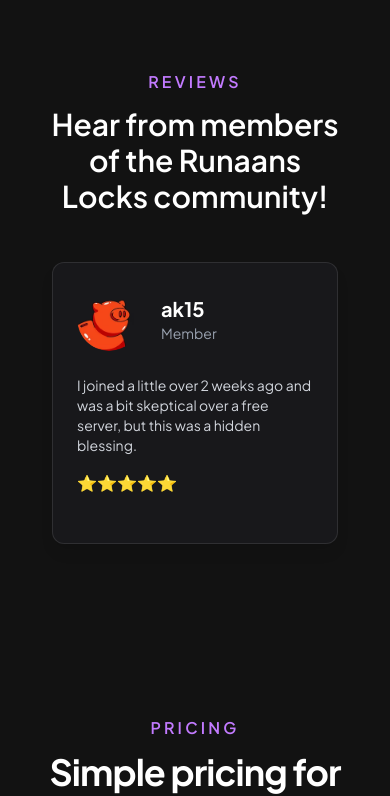
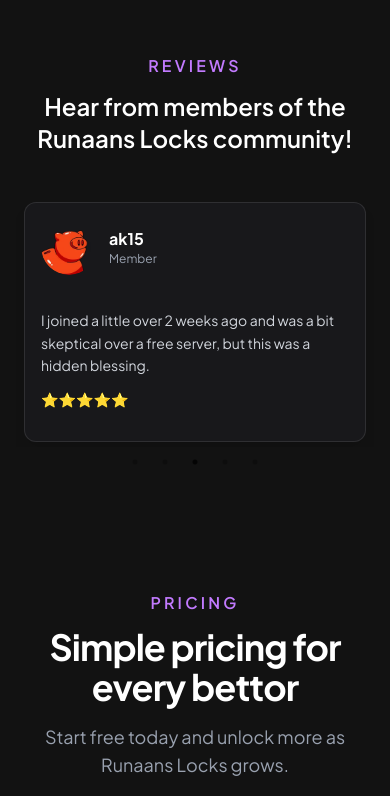
Before and after one commit to Runaans/runaanslocks, a React (Vite) app: page / in a window 390 px wide. Shown: the part 2807-3603 px from the top of the page. Built offline with nearby package versions, Linux system fonts and the light colour scheme.

Commit message:
Tweaked Mobile Fixes for Reviews

```diff
--- a/package.json
+++ b/package.json
@@ -14,6 +14,7 @@
     "@stripe/stripe-js": "^8.9.0",
     "@tailwindcss/vite": "^4.2.1",
     "@vercel/analytics": "^1.6.1",
+    "@vercel/speed-insights": "^1.3.1",
     "axios": "^1.13.6",
     "dom": "^0.0.3",
     "framer-motion": "^12.35.0",
--- a/src/App.jsx
+++ b/src/App.jsx
@@ -10,6 +10,7 @@ import Footer from "./components/Footer";
 import About from "./components/About";
 import Price from "./components/Price";
 import { Analytics } from "@vercel/analytics/react";
+import { SpeedInsights } from "@vercel/speed-insights/next"
 
 // to start run node .\server.js
 
@@ -50,6 +51,7 @@ function App() {
   <Footer/>
 
   <Analytics/>
+  <SpeedInsights/>
   </div>
   )
 }
--- a/src/components/Reviews.jsx
+++ b/src/components/Reviews.jsx
@@ -1,53 +1,47 @@
-import React from 'react'
-import Slider from 'react-slick'
+import React from "react";
+import Slider from "react-slick";
 import avatar1 from "../assets/maks.jpg";
 import avatar2 from "../assets/raj.png";
 import avatar3 from "../assets/ak15.avif";
 import avatar4 from "../assets/terry.avif";
 import avatar5 from "../assets/havon1.avif";
 
-<img src={avatar1} alt="Avatar1" className="w-16 h-16 rounded-full"/>;
-<img src={avatar2} alt="Avatar2" className="w-16 h-16 rounded-full"/>;
-<img src={avatar3} alt="Avatar3" className="w-16 h-16 rounded-full" />;
-<img src={avatar4} alt="Avatar4" className="w-16 h-16 rounded-full" />;
-<img src={avatar5} alt="Avatar5" className="w-16 h-16 rounded-full" />;
-
 const TestimonialsData = [
   {
     id: 1,
-    name: 'Hayden Nguyen',
-    text: 'Just joined and up 40 units!!!!',
+    name: "Hayden Nguyen",
+    text: "Just joined and up 40 units!!!!",
     img: avatar1,
   },
   {
     id: 2,
-    name: 'Raj Ferrer',
-    text: 'THE BESTTTTTTTTTTTTTTTTTTT',
+    name: "Raj Ferrer",
+    text: "THE BESTTTTTTTTTTTTTTTTTTT",
     img: avatar2,
   },
   {
     id: 3,
-    name: 'ak15',
-    text: 'I joined a little over 2 weeks ago and was a bit skeptical over a free server, but this was a hidden blessing.',
+    name: "ak15",
+    text: "I joined a little over 2 weeks ago and was a bit skeptical over a free server, but this was a hidden blessing.",
     img: avatar3,
   },
   {
     id: 4,
-    name: 'TerrySports2000',
-    text: 'Just joined last Sunday and already made 15 units!',
+    name: "TerrySports2000",
+    text: "Just joined last Sunday and already made 15 units!",
     img: avatar4,
   },
   {
     id: 5,
-    name: 'Havon',
-    text: 'I’ll be honest, I didn’t expect much from a free Discord at first. Usually those kinds of servers are hit or miss, but this one completely proved me wrong.',
+    name: "Havon",
+    text: "I’ll be honest, I didn’t expect much from a free Discord at first. Usually those kinds of servers are hit or miss, but this one completely proved me wrong.",
     img: avatar5,
   },
-]
+];
 
 const Reviews = () => {
   const settings = {
-    dots: false,
+    dots: true,
     arrows: false,
     infinite: true,
     speed: 700,
@@ -59,19 +53,10 @@ const Reviews = () => {
     pauseOnFocus: true,
     responsive: [
       {
-        breakpoint: 10000,
-        settings: {
-          slidesToShow: 3,
-          slidesToScroll: 1,
-          infinite: true,
-        },
-      },
-      {
         breakpoint: 1024,
         settings: {
           slidesToShow: 2,
           slidesToScroll: 1,
-          initialSlide: 0,
         },
       },
       {
@@ -79,54 +64,58 @@ const Reviews = () => {
         settings: {
           slidesToShow: 1,
           slidesToScroll: 1,
+          dots: true,
         },
       },
     ],
-  }
+  };
 
   return (
-    <div className='py-14 mb-10'>
-      <div className='container mx-auto px-6'>
-        <div className='space-y-4 p-6 text-center max-w-3xl mx-auto mb-6'>
-          <h1 className='text-purple-400 font-semibold uppercase tracking-[0.2em] mb-3'>
+    <section className="py-12 mb-10" id="review">
+      <div className="container mx-auto px-4 sm:px-6">
+        <div className="space-y-3 p-4 text-center max-w-3xl mx-auto mb-8">
+          <h1 className="text-purple-400 font-semibold uppercase tracking-[0.2em]">
             Reviews
           </h1>
-          <p className='font-semibold text-3xl'>
+          <p className="font-semibold text-2xl sm:text-3xl text-white">
             Hear from members of the Runaans Locks community!
           </p>
         </div>
 
         <Slider {...settings}>
-          {TestimonialsData.map((item) => {
-            return (
-              <div key={item.id} className='px-3'>
-                <div className='h-full flex flex-col justify-between p-6 rounded-xl shadow-lg mx-4 bg-zinc-900 border border-white/10'>
-                  <div className='flex justify-start items-center gap-5'>
+          {TestimonialsData.map((item) => (
+            <div key={item.id} className="px-2 sm:px-3">
+              <div className="h-full min-h-60 flex flex-col justify-between p-4 sm:p-6 rounded-xl shadow-lg bg-zinc-900 border border-white/10">
+                <div className="flex items-center gap-3 sm:gap-5">
                   {item.img && (
                     <img
                       src={item.img}
                       alt={item.name}
-                        className='w-16 h-16 rounded-full object-cover'
+                      className="w-14 h-14 sm:w-16 sm:h-16 rounded-full object-cover shrink-0"
                     />
                   )}
-                    <div>
-                      <p className='text-xl font-bold text-white'>{item.name}</p>
-                      <p className='text-sm text-gray-400'>Member</p>
+
+                  <div className="min-w-0">
+                    <p className="text-base sm:text-xl font-bold text-white truncate">
+                      {item.name}
+                    </p>
+                    <p className="text-xs sm:text-sm text-gray-400">Member</p>
                   </div>
                 </div>
 
-                  <div className='py-6 space-y-4 min-h-30'>
-                    <p className='text-sm text-gray-300'>{item.text}</p>
-                    <p>⭐⭐⭐⭐⭐</p>
+                <div className="py-4 sm:py-6 space-y-3">
+                  <p className="text-sm sm:text-base text-gray-300 leading-relaxed">
+                    {item.text}
+                  </p>
+                  <p className="text-sm">⭐⭐⭐⭐⭐</p>
                 </div>
               </div>
             </div>
-            )
-          })}
+          ))}
         </Slider>
       </div>
-    </div>
-  )
-}
+    </section>
+  );
+};
 
-export default Reviews
+export default Reviews;
```
Also changed, not shown: 1 other file (tests, documents, lock files or other folders). Lines whose indentation alone changed are shown as unchanged.
